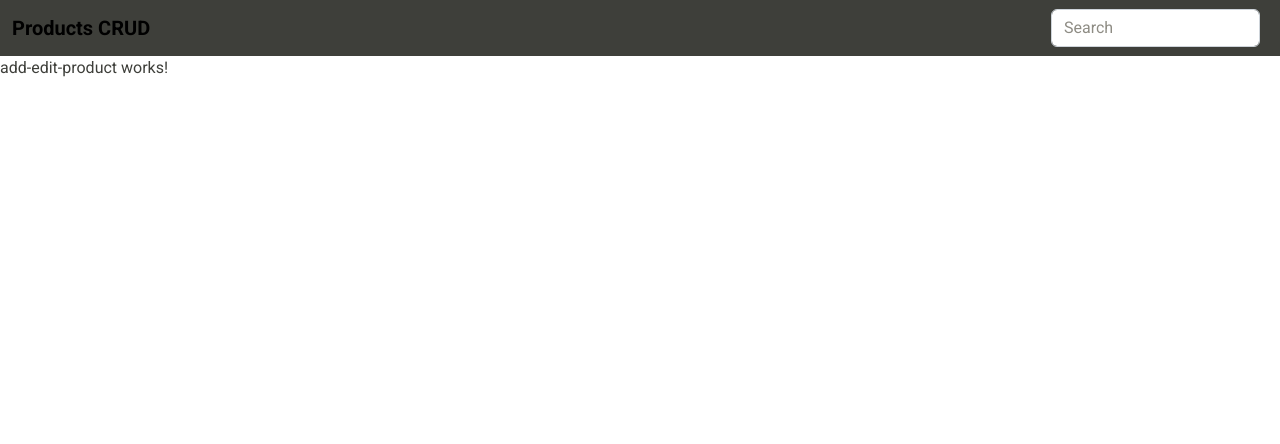
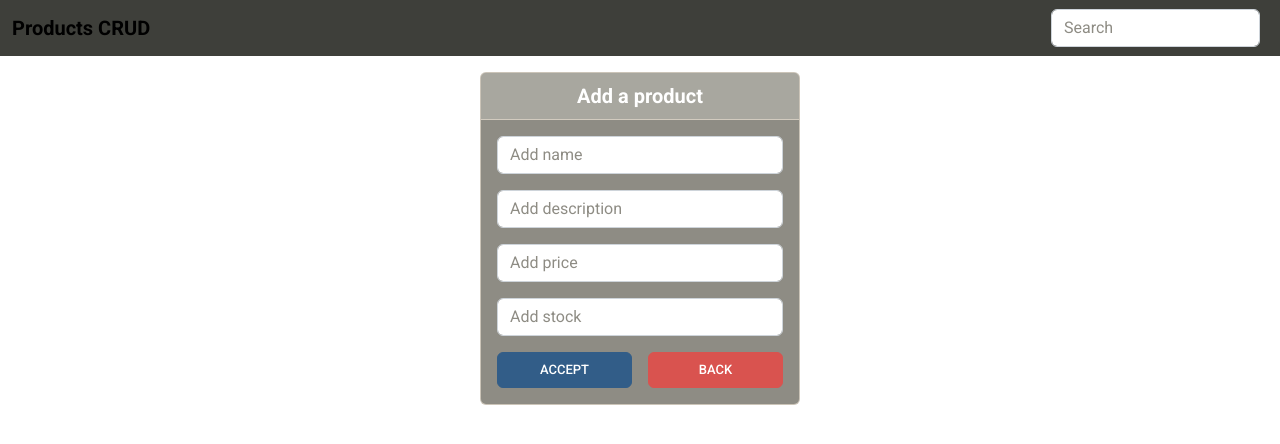
Before and after one commit to KortexCode/productStoreAngular, an Angular app: page /add in a window 1280 px wide. Shown: the top 444 px of the page. Built offline with nearby package versions, Linux system fonts and the light colour scheme.

Commit message:
Estilos al componente add-edit-componente, Configurando validaciones en el form

```diff
--- a/src/app/app.component.ts
+++ b/src/app/app.component.ts
@@ -1,7 +1,7 @@
 import { Component } from '@angular/core';
 import { RouterOutlet } from '@angular/router';
 import { NavbarComponent } from "./components/navbar/navbar.component";
-import { ListProductsComponent } from "./components/list-products/list-products.component";
+
 
 @Component({
   selector: 'app-root',
--- a/src/app/components/add-edit-product/add-edit-product.component.html
+++ b/src/app/components/add-edit-product/add-edit-product.component.html
@@ -1 +1,17 @@
-<p>add-edit-product works!</p>
+<div class="container">
+  <div class="card text-white bg-secondary mb-3 mt-3 mx-auto" style="max-width: 20rem;">
+    <div class="card-header text-center fw-bold fs-5">Add a product</div>
+    <div class="card-body">
+      <form [formGroup]="formAddControl">
+        <input formControlName="name" type="text" class="form-control mb-3" placeholder="Add name">
+        <input formControlName="description" type="text" class="form-control mb-3" placeholder="Add description">
+        <input formControlName="price" type="text" class="form-control mb-3" placeholder="Add price">
+        <input formControlName="stock" type="text" class="form-control mb-3" placeholder="Add stock">
+        <div class="d-flex flex-row justify-content-center">
+          <button type="button" class="btn btn-primary w-50">Accept</button>
+          <button routerLink="/" type="button" class="btn btn-danger  w-50 ms-3">back</button>
+        </div>
+      </form>
+    </div>
+  </div>
+</div>
--- a/src/app/components/add-edit-product/add-edit-product.component.ts
+++ b/src/app/components/add-edit-product/add-edit-product.component.ts
@@ -1,11 +1,21 @@
 import { Component } from '@angular/core';
+import { RouterLink } from '@angular/router';
+import { FormGroup, FormBuilder, Validators, ReactiveFormsModule } from '@angular/forms';
 
 @Component({
   selector: 'app-add-edit-product',
-  imports: [],
+  imports: [RouterLink, ReactiveFormsModule],
   templateUrl: './add-edit-product.component.html',
-  styleUrl: './add-edit-product.component.scss'
+  styleUrl: './add-edit-product.component.scss',
 })
 export class AddEditProductComponent {
-
+  formAddControl: FormGroup;
+  constructor(private formBuilder: FormBuilder) {
+    this.formAddControl = this.formBuilder.group({
+      name: ['', Validators.required],
+      description: ['', Validators.required],
+      price: ['', Validators.required],
+      stock: ['', Validators.required]
+    });
+  }
 }
```
Also changed, not shown: src/app/app.module.ts (added, +9 -0 lines), 2 other files (tests, documents, lock files or other folders).
